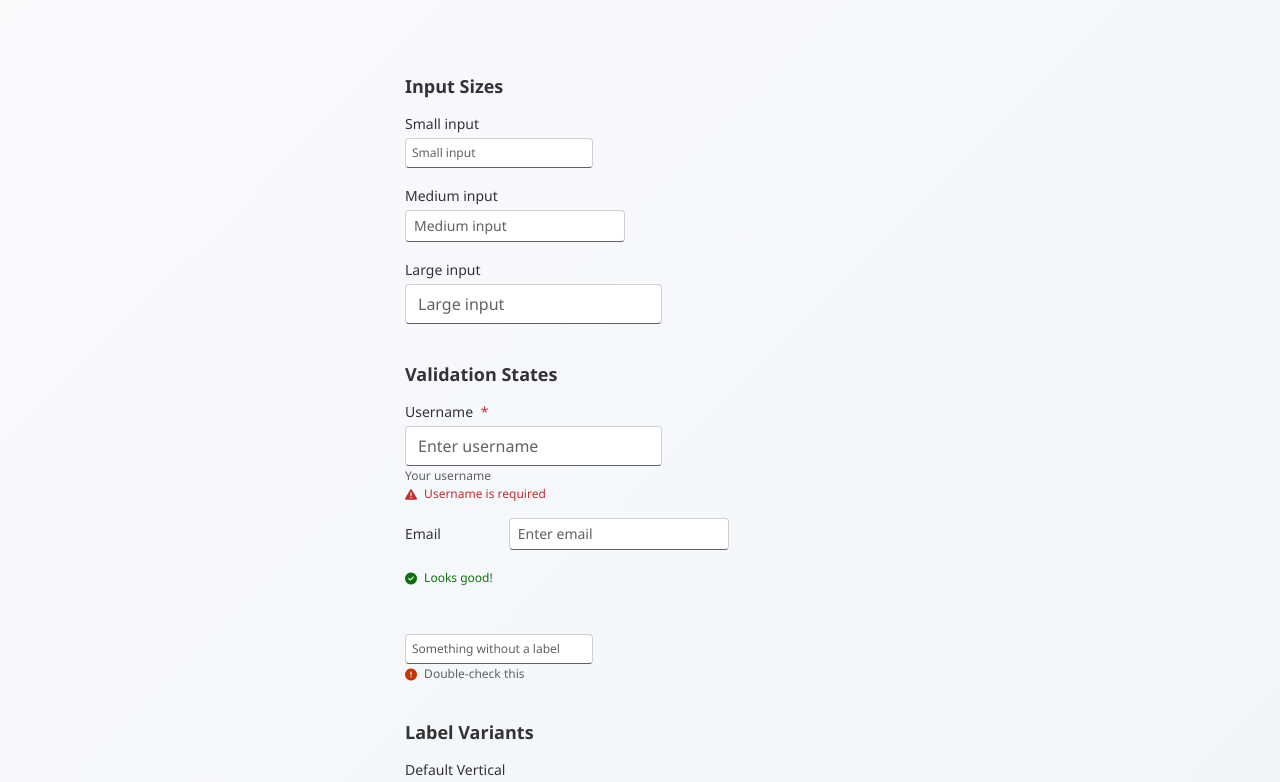
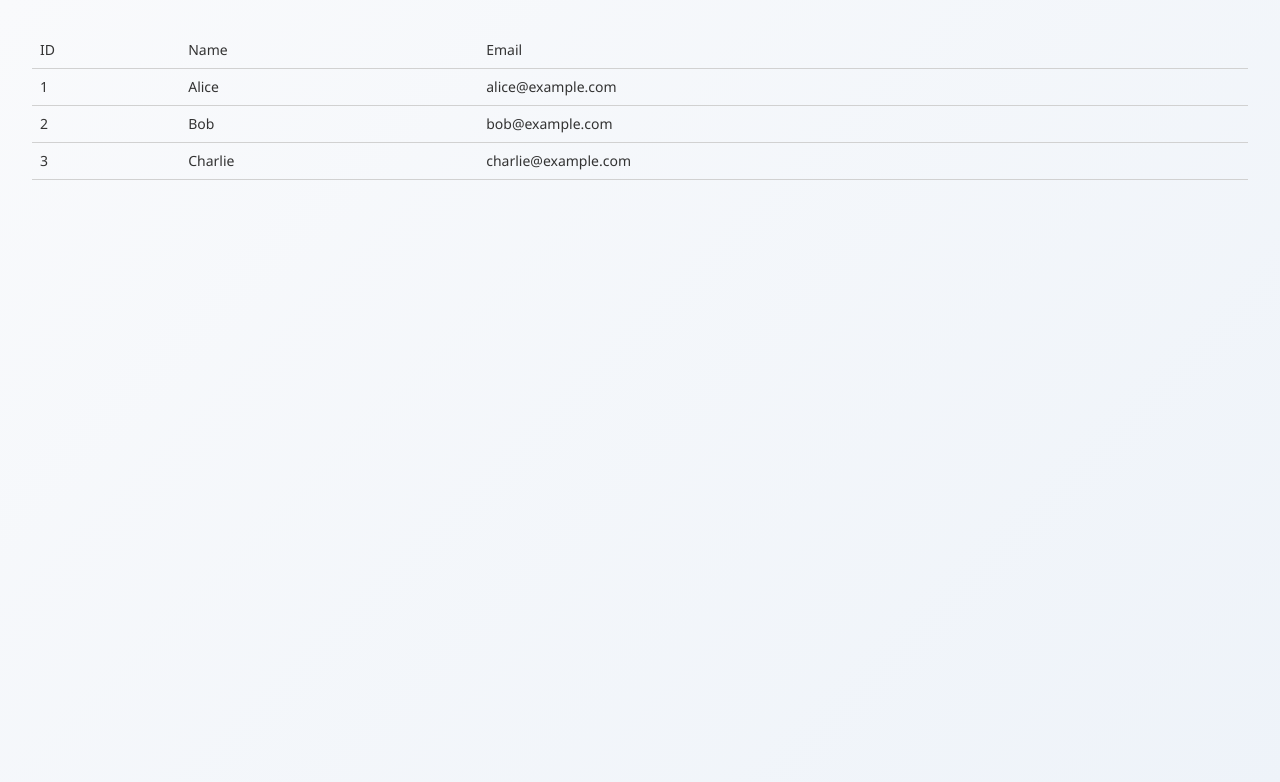
Before and after one commit to devmani46/allComponents, an Angular app: page / in a window 1280 px wide. Shown: the top 782 px of the page. Built offline with nearby package versions, Linux system fonts and the light colour scheme; no server answers.

Commit message:
added table component

```diff
--- a/src/app/app.html
+++ b/src/app/app.html
@@ -1,4 +1,4 @@
-<form [formGroup]="form" (ngSubmit)="onSubmit()">
+<!-- <form [formGroup]="form" (ngSubmit)="onSubmit()">
   <h3>Input Sizes</h3>
 
   <app-fui-field label="Small input">
@@ -207,4 +207,6 @@
   <div style="margin-top: 16px">
     <button class="submit-btn" type="submit">Submit</button>
   </div>
-</form>
+</form> -->
+
+<app-cdk-table />
--- a/src/app/app.scss
+++ b/src/app/app.scss
@@ -1,7 +1,7 @@
 :host {
   display: flex;
   flex-direction: column;
-  align-items: center;
+  min-width: 600px;
   justify-content: flex-start;
   min-height: 100vh;
   padding: 2rem;
--- /dev/null
+++ b/src/app/components/cdk-table/cdk-table.html
@@ -0,0 +1,23 @@
+<table cdk-table [dataSource]="dataSource" class="cdk-table">
+  <!-- ID Column -->
+  <ng-container cdkColumnDef="id">
+    <th cdk-header-cell *cdkHeaderCellDef>ID</th>
+    <td cdk-cell *cdkCellDef="let element">{{ element.id }}</td>
+  </ng-container>
+
+  <!-- Name Column -->
+  <ng-container cdkColumnDef="name">
+    <th cdk-header-cell *cdkHeaderCellDef>Name</th>
+    <td cdk-cell *cdkCellDef="let element">{{ element.name }}</td>
+  </ng-container>
+
+  <!-- Email Column -->
+  <ng-container cdkColumnDef="email">
+    <th cdk-header-cell *cdkHeaderCellDef>Email</th>
+    <td cdk-cell *cdkCellDef="let element">{{ element.email }}</td>
+  </ng-container>
+
+  <!-- Header and Row -->
+  <tr cdk-header-row *cdkHeaderRowDef="displayedColumns"></tr>
+  <tr cdk-row *cdkRowDef="let row; columns: displayedColumns"></tr>
+</table>
--- /dev/null
+++ b/src/app/components/cdk-table/cdk-table.scss
@@ -0,0 +1,15 @@
+.cdk-table {
+  width: 100%;
+  border-collapse: collapse;
+}
+
+.cdk-header-cell,
+.cdk-cell {
+  border-bottom: 1px solid var(--colorNeutralStroke1);
+  text-align: left;
+  padding: 8px;
+}
+
+.cdk-header-cell {
+  font-weight: normal;
+}
--- /dev/null
+++ b/src/app/components/cdk-table/cdk-table.ts
@@ -0,0 +1,26 @@
+import { Component } from '@angular/core';
+import { CdkTableModule } from '@angular/cdk/table';
+
+export interface User {
+  id: number;
+  name: string;
+  email: string;
+}
+
+const USERS: User[] = [
+  { id: 1, name: 'Alice', email: 'alice@example.com' },
+  { id: 2, name: 'Bob', email: 'bob@example.com' },
+  { id: 3, name: 'Charlie', email: 'charlie@example.com' },
+];
+
+@Component({
+  selector: 'app-cdk-table',
+  standalone: true, // <-- Add this line
+  imports: [CdkTableModule],
+  templateUrl: './cdk-table.html',
+  styleUrls: ['./cdk-table.scss'], // <-- Fix property name
+})
+export class CdkTable {
+  displayedColumns: string[] = ['id', 'name', 'email'];
+  dataSource = USERS;
+}
--- a/src/index.html
+++ b/src/index.html
@@ -23,7 +23,9 @@
       src="https://kit.fontawesome.com/09ff1f9e1c.js"
       crossorigin="anonymous"
     ></script>
-  </head>
+      <link href="https://fonts.googleapis.com/css2?family=Roboto:wght@300;400;500&display=swap" rel="stylesheet">
+    <link href="https://fonts.googleapis.com/icon?family=Material+Icons" rel="stylesheet">
+</head>
   <body>
     <app-root></app-root>
   </body>
--- a/src/styles.scss
+++ b/src/styles.scss
@@ -1,9 +1,39 @@
+@use "@angular/material" as mat;
 // Include theming for Angular Material with `mat.theme()`.
 // This Sass mixin will define CSS variables that are used for styling Angular Material
 // components according to the Material 3 design spec.
 // Learn more about theming and how to use it for your application's
 // custom components at https://material.angular.dev/guide/theming
-@use "@angular/material" as mat;
+
+html {
+  @include mat.theme(
+    (
+      color: (
+        primary: mat.$azure-palette,
+        tertiary: mat.$blue-palette,
+      ),
+      typography: Roboto,
+      density: 0,
+    )
+  );
+}
+
+body {
+  // Default the application to a light color theme. This can be changed to
+  // `dark` to enable the dark color theme, or to `light dark` to defer to the
+  // user's system settings.
+  color-scheme: light;
+
+  // Set a default background, font and text colors for the application using
+  // Angular Material's system-level CSS variables. Learn more about these
+  // variables at https://material.angular.dev/guide/system-variables
+  background-color: var(--mat-sys-surface);
+  color: var(--mat-sys-on-surface);
+  font: var(--mat-sys-body-medium);
+
+  // Reset the user agent margin.
+  margin: 0;
+}
 
 html {
   @include mat.theme(
@@ -92,3 +122,12 @@ h3 {
   font-size: 14px;
   cursor: pointer;
 }
+
+html,
+body {
+  height: 100%;
+}
+body {
+  margin: 0;
+  font-family: Roboto, "Helvetica Neue", sans-serif;
+}
```
Also changed, not shown: src/app/app.ts (+11 -2 lines), 1 other file (tests, documents, lock files or other folders).
